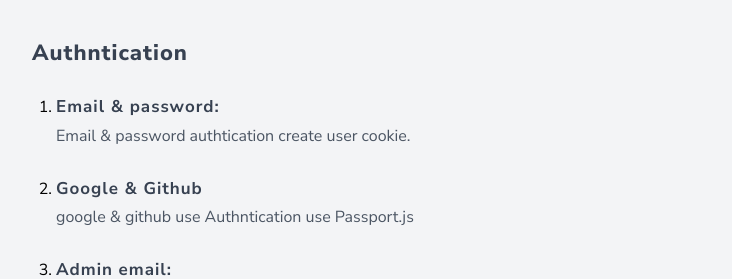
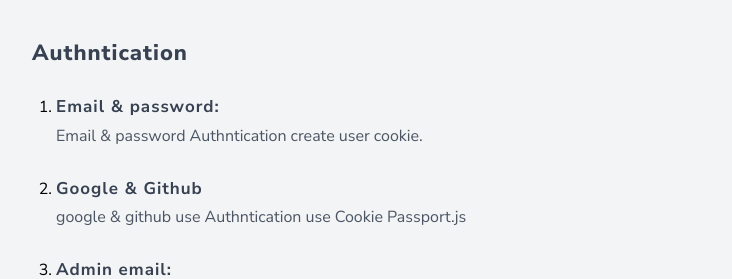
Before and after one commit to Anirbandasjoy/TechCanvas, a React (Vite) app: page /stay-manager in a window 1280 px wide. Shown: the part 980-1259 px from the top of the page, without its empty margins (272-1004 px from the left). Built offline with nearby package versions, Linux system fonts and the light colour scheme.

Commit message:
git push

```diff
--- a/src/shared/Projects/ProjectDetails/StayManager.tsx
+++ b/src/shared/Projects/ProjectDetails/StayManager.tsx
@@ -48,7 +48,7 @@ const StayManagerProject = () => {
               Email & password:
             </h1>
             <p className="text-xs sm:text-[16px] leading-6  dark:text-gray-300 text-gray-600">
-              Email & password authtication create user cookie.
+              Email & password Authntication create user cookie.
             </p>
           </li>
           <li className="space-y-1 dark:text-gray-200">
@@ -56,7 +56,7 @@ const StayManagerProject = () => {
               Google & Github
             </h1>
             <p className="text-xs sm:text-[16px] leading-6  dark:text-gray-300 text-gray-600">
-              google & github use Authntication use Passport.js
+              google & github use Authntication use Cookie Passport.js
             </p>
           </li>
           <li className="space-y-1 dark:text-gray-200">
```
